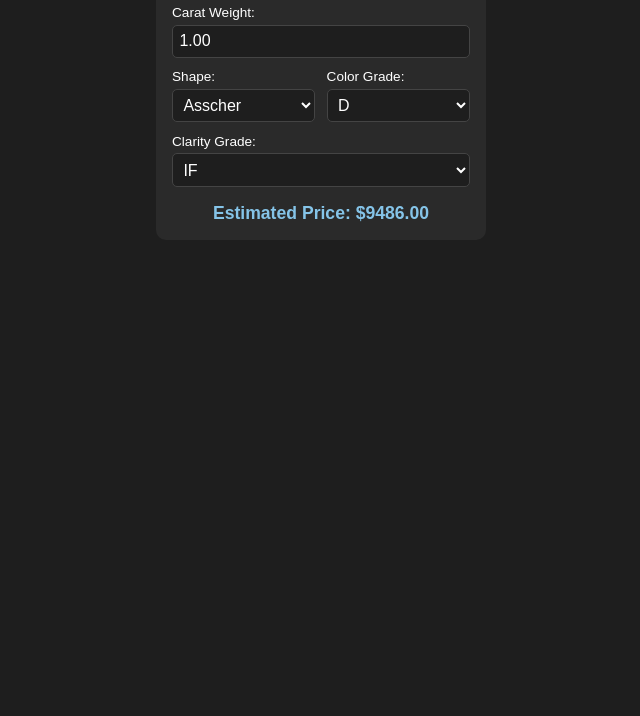
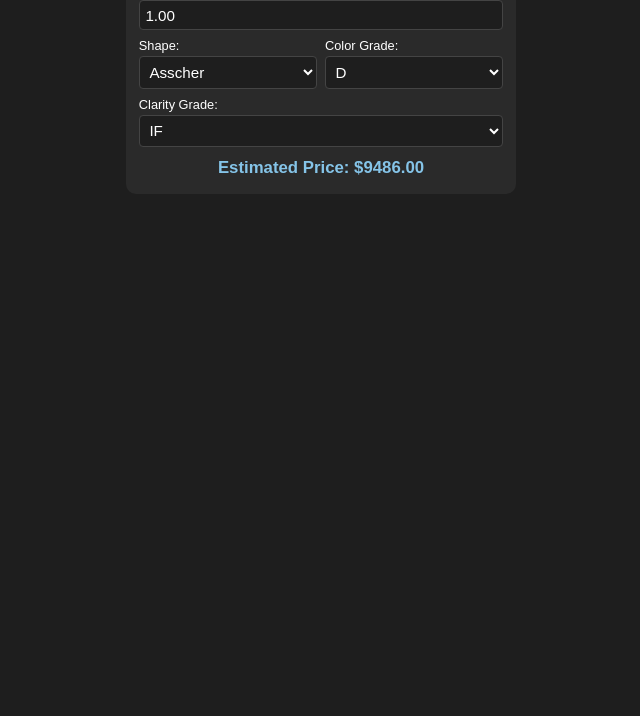
Before and after one commit to vmvenkov/diamond-calculator, a plain HTML site: page index.html in a window 1280 px wide. Shown: the part 84-800 px from the top of the page, without its empty margins (319-959 px from the left). Drawn offline with Linux system fonts and the light colour scheme.

Commit message:
Update index.html

```diff
--- a/index.html
+++ b/index.html
@@ -19,55 +19,56 @@
 
     .calculator {
       background-color: #2a2a2a;
-      padding: 1rem;
+      padding: 0.8rem;
       border-radius: 10px;
       width: 110%;
-      max-width: 330px;
+      max-width: 390px;
       height: 55%;
       display: flex;
       flex-direction: column;
-      gap: 0.7rem;
+      gap: 0.5rem;
       overflow: hidden;
     }
 
     h2 {
       text-align: center;
-      margin-bottom: 0.5rem;
-      font-size: 1.2rem;
+      margin: 0.2rem 0 0.3rem;
+      font-size: 1.1rem;
     }
 
     form {
       display: flex;
       flex-wrap: wrap;
-      gap: 0.7rem;
+      gap: 0.5rem;
       justify-content: space-between;
     }
 
     .form-group {
-      flex: 1 1 calc(50% - 0.5rem);
+      flex: 1 1 calc(50% - 0.25rem);
       display: flex;
       flex-direction: column;
     }
 
     label {
-      margin-bottom: 0.3rem;
-      font-size: 0.85rem;
+      margin-bottom: 0.2rem;
+      font-size: 0.8rem;
     }
 
     input, select {
-      padding: 0.4rem;
-      border-radius: 5px;
+      padding: 0.35rem;
+      border-radius: 4px;
       border: 1px solid #444;
       background-color: #1e1e1e;
       color: white;
-      font-size: 1rem;
+      font-size: 0.95rem;
     }
 
     #price {
       text-align: center;
       font-weight: bold;
-      font-size: 1.1rem;
-      margin-top: 0.3rem;
+      font-size: 1.05rem;
+      margin-top: 0.2rem;
+      margin-bottom: 0.2rem;
       color: #85c4e8;
       flex: 1 1 100%;
     }
```
